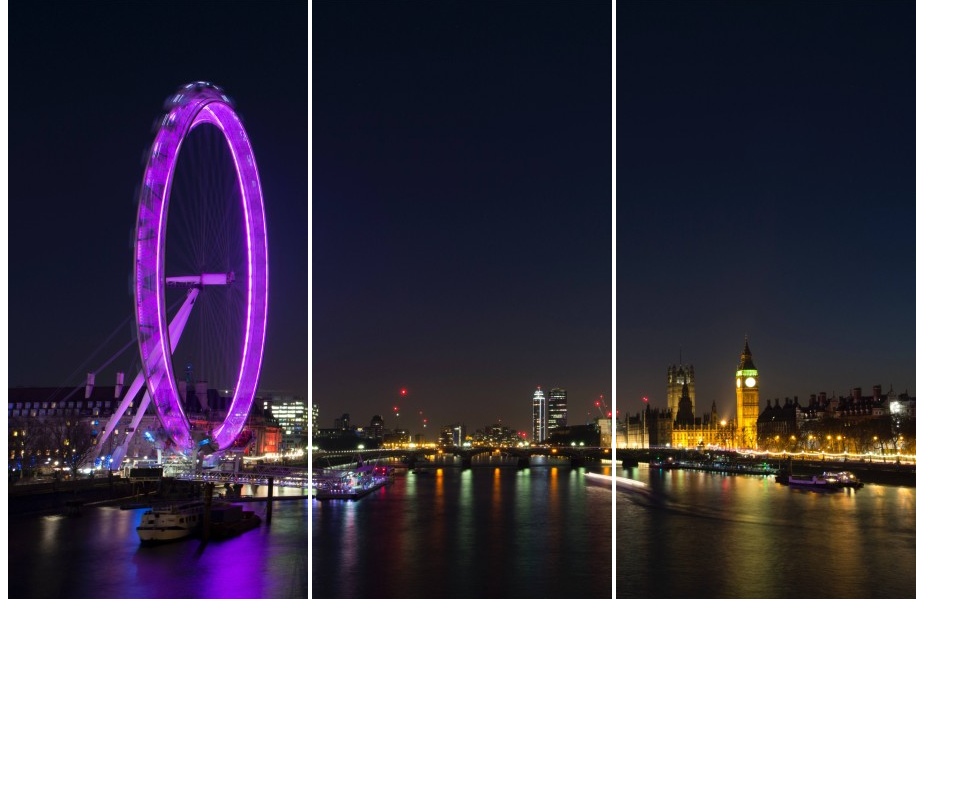
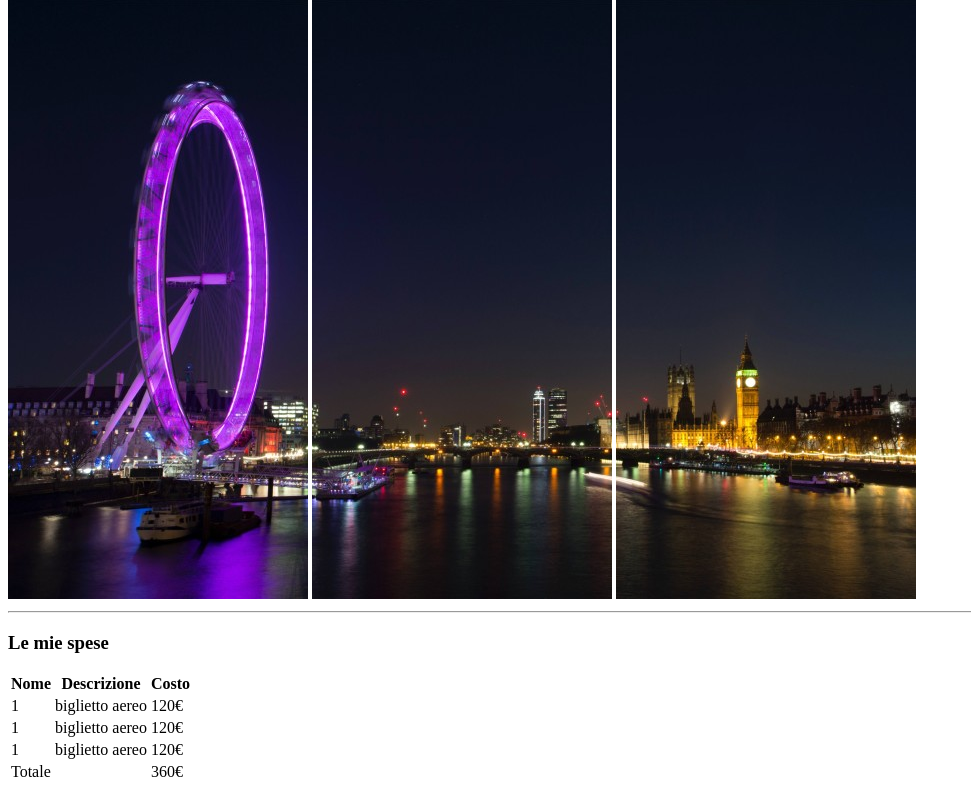
Before and after one commit to marco-scocca/html-london-trip, a plain HTML site: page index.html in a window 1280 px wide. Shown: the part 68-860 px from the top of the page, without its empty margins (0-971 px from the left). Before the commit the page ends 800 px from the top, so only its background shows below. Drawn offline with Linux system fonts and the light colour scheme.

Commit message:
creation-of-expense-table

```diff
--- a/index.html
+++ b/index.html
@@ -9,7 +9,66 @@
 <img src="./pexels-bill-emrich-230794-0.jpg" alt="immagine-ruota">
 <img src="./pexels-bill-emrich-230794-1.jpg" alt="immagine-fiume">
 <img src="./pexels-bill-emrich-230794-2.jpg" alt="immagine-bigben">
+<hr>
 <body>
+    <h3><strong>Le mie spese</strong></h3>
+    <table>
+        <thead>
+            <tr>
+                <th>Nome</th>
+                <th>Descrizione</th>
+                <th>Costo</th>
+            </tr>
+        </thead>
+        <tbody>
+            <tr>
+                <td>
+                    1
+                </td>
+                <td>
+                    biglietto aereo
+                </td>
+                <td>
+                    120&euro;
+                </td>
+            </tr>
+            <tr>
+                <td>
+                    1
+                </td>
+                <td>
+                    biglietto aereo
+                </td>
+                <td>
+                    120&euro;
+                </td>
+            </tr>
+            <tr>
+                <td>
+                    1
+                </td>
+                <td>
+                    biglietto aereo
+                </td>
+                <td>
+                    120&euro;
+                </td>
+            </tr>
+        </tbody>
+        <tfoot>
+            <tr>
+                <td>
+                    Totale
+                </td>
+                <td>
+
+                </td>
+                <td>
+                    360&euro;
+                </td>
+            </tr>
+        </tfoot>
+    </table>
 
 </body>
 </html>
```
